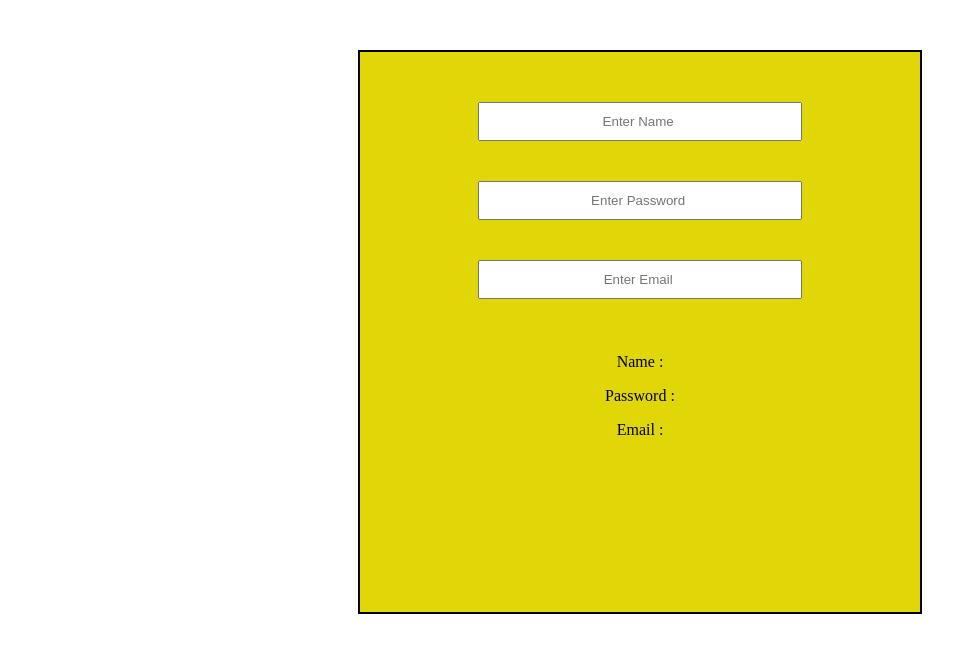
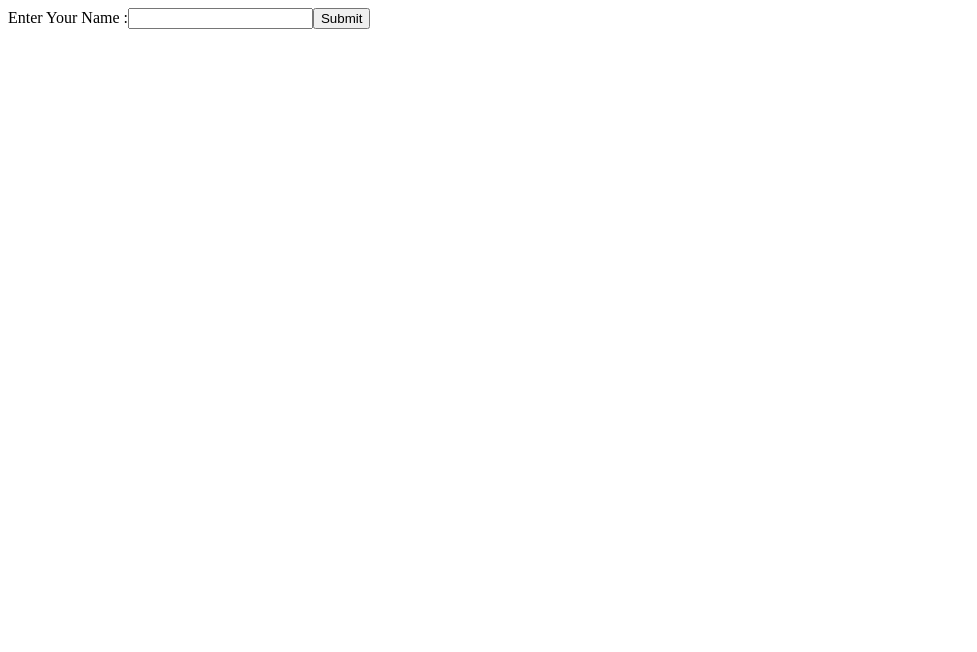
Before and after one commit to deepanshu-QM/React-JS, a React (Vite) app: page / in a window 1280 px wide. Shown: the top 652 px of the page, without its empty margins (0-977 px from the left). Built offline with nearby package versions, Linux system fonts and the light colour scheme.

Commit message:
Even handler

```diff
--- a/src/main.jsx
+++ b/src/main.jsx
@@ -1,72 +1,32 @@
 
-//Authentication-Box with css
-import React, {useState} from "react";
-import { createRoot } from "react-dom/client";
+//React Submit Form -->
+//You can control the submit action by adding an event handler in the onSubmit attribute for the form
 
-function Authentication(){
-    const [formData, setForm] = useState({
-        name: "",
-        password: "",
-        email: "",
-    });
-    function HandleCheck(event){
-        const {name, value} = event.target;
+import React, {useState} from 'react';
+import { createRoot } from 'react-dom/client';
 
-        setForm((prev) => ({
-            ...prev,
-            [name]:value
-        }));
+function Form(){
+    const [name, setName] = useState("");
+
+    function HandleUpdate(event){
+        setName(event.target.value);
+    }
+
+    function HandleSubmit(event){
+        event.preventDefault();
+        alert(name);
+    }
+
+    return(
+        <form onSubmit={HandleSubmit}>
+            <lablel>Enter Your Name :
+                <input type='text' value={name} onChange={HandleUpdate}/>
+            </lablel>
+
+            <input type ='submit'/>
+        </form>
+    )
+
 }
 
-const containerStyle = {
-    backgroundColor:"#e0d608",
-    margin:"50px auto",
-    padding:"30px",
-    height:"500px",
-    width:"500px",
-    border:"solid 2px",
-    textAlign :"center",
-};
-
-const inputStyle = {
-    padding : "10px",
-    margin :"20px",
-    width:"300px",
-    textAlign:"center"
-}
-return(
-    <div style= {containerStyle}>
-        <input
-        type="text"
-        name = "name"
-        placeholder="Enter Name "
-        value = {formData.name}
-        onChange = {HandleCheck}
-        style = {inputStyle}/>
-        <br/>
-
-        <input
-        type="password"
-        name = "password"
-        placeholder="Enter Password "
-        value = {formData.password}
-        onChange = {HandleCheck}
-         style = {inputStyle}/>
-        <br/>
-
-        <input
-        type="email"
-        name = "email"
-        placeholder="Enter Email "
-        value = {formData.email}
-        onChange = {HandleCheck}
-         style = {inputStyle}/>
-        <br/><br/>
-        <p>Name : {formData.name}</p>
-        <p>Password : {formData.password}</p>
-        <p>Email : {formData.email}</p>
-    </div>
-)
-}
-
-createRoot(document.getElementById('root')).render(<Authentication/>)
+createRoot(document.getElementById('root')).render(<Form/>)
```
